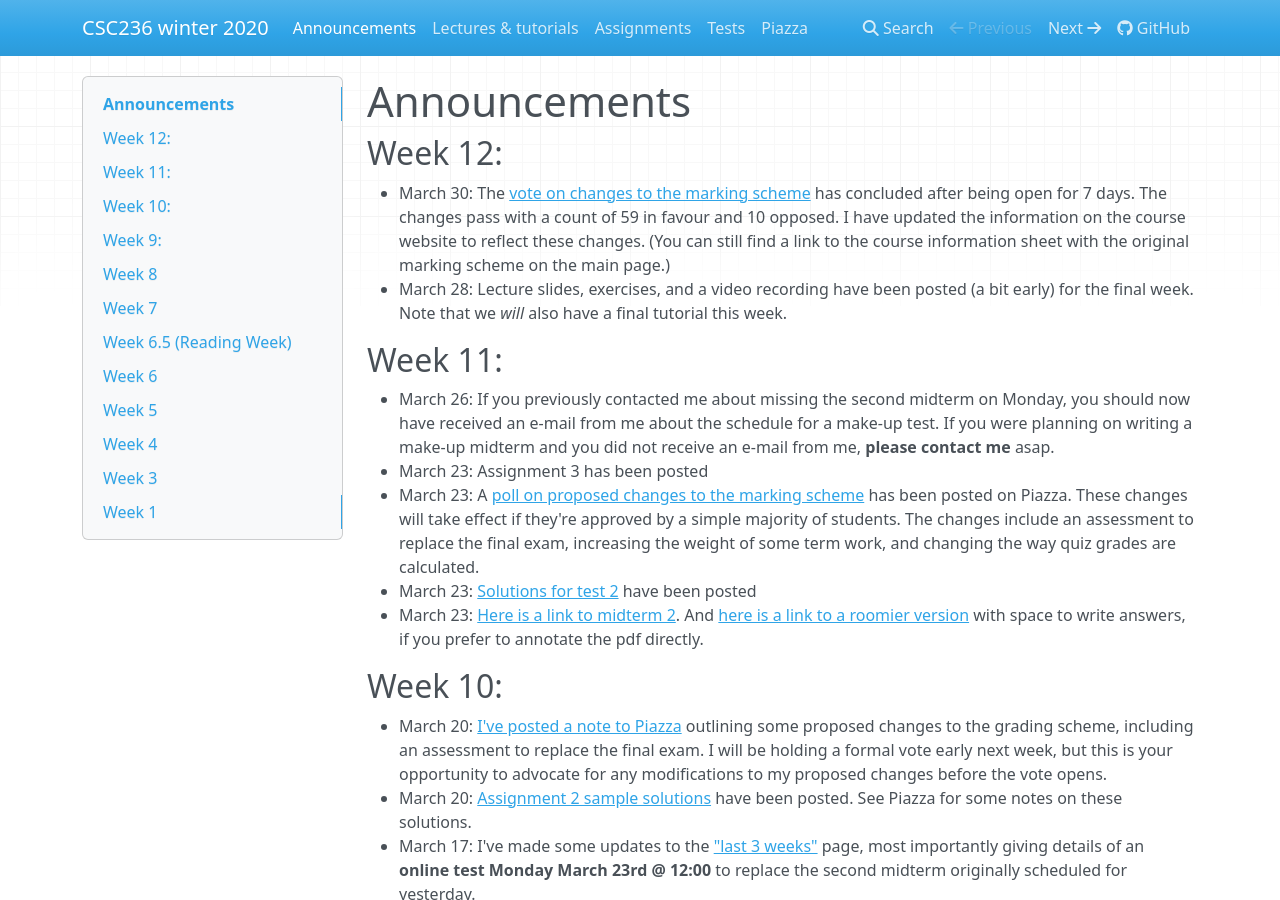
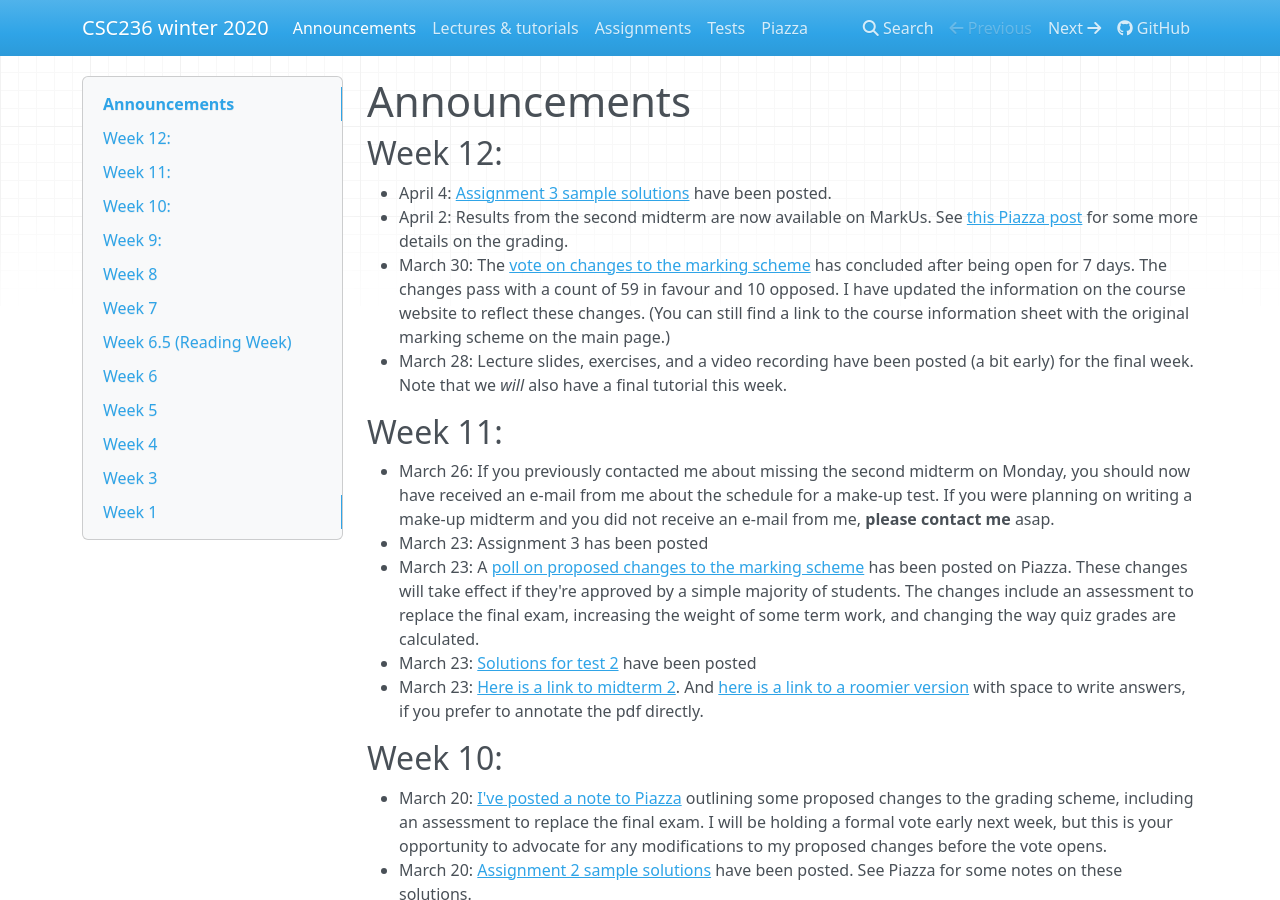
Before and after one commit to colinmorris/csc236, an MkDocs documentation site: the page built from docs/announcements.md, in a window 1280 px wide and 900 px high. Built offline with MkDocs 1.6.1, drawn with Linux system fonts in a browser that asks for light colours; nearby versions of some CDN libraries.

Commit message:
a3 solutions

```diff
--- a/docs/announcements.md
+++ b/docs/announcements.md
@@ -1,6 +1,8 @@
 # Announcements
 
 ## Week 12:
+* April 4: [Assignment 3 sample solutions](../assignments/a3_solutions.pdf) have been posted.
+* April 2: Results from the second midterm are now available on MarkUs. See [this Piazza post](https://piazza.com/class/k4xo4w48g2u35e?cid=419) for some more details on the grading.
 * March 30: The [vote on changes to the marking scheme](https://piazza.com/class/k4xo4w48g2u35e?cid=313) has concluded after being open for 7 days. The changes pass with a count of 59 in favour and 10 opposed. I have updated the information on the course website to reflect these changes. (You can still find a link to the course information sheet with the original marking scheme on the main page.)
 * March 28: Lecture slides, exercises, and a video recording have been posted (a bit early) for the final week. Note that we *will* also have a final tutorial this week.
 
```
Also changed, not shown: docs/assignments.md (+1 -1 lines), 1 other file.
